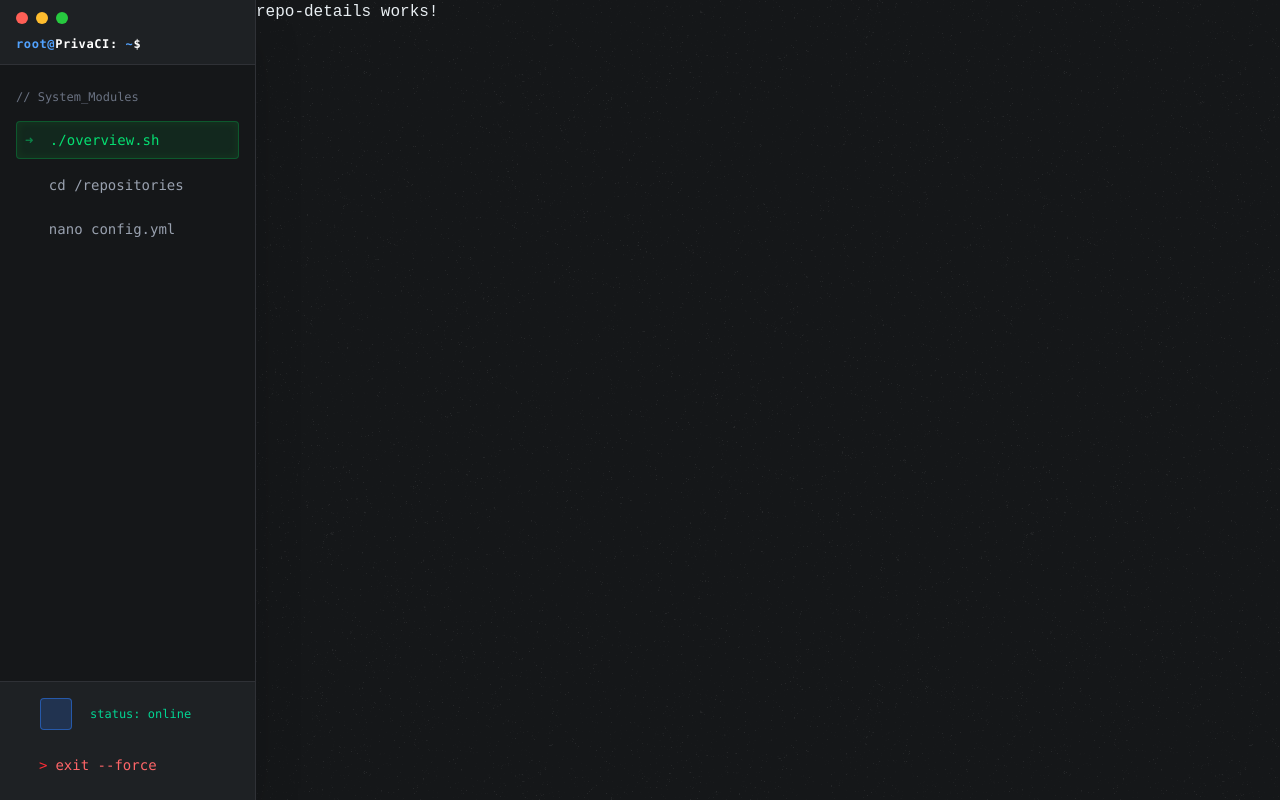
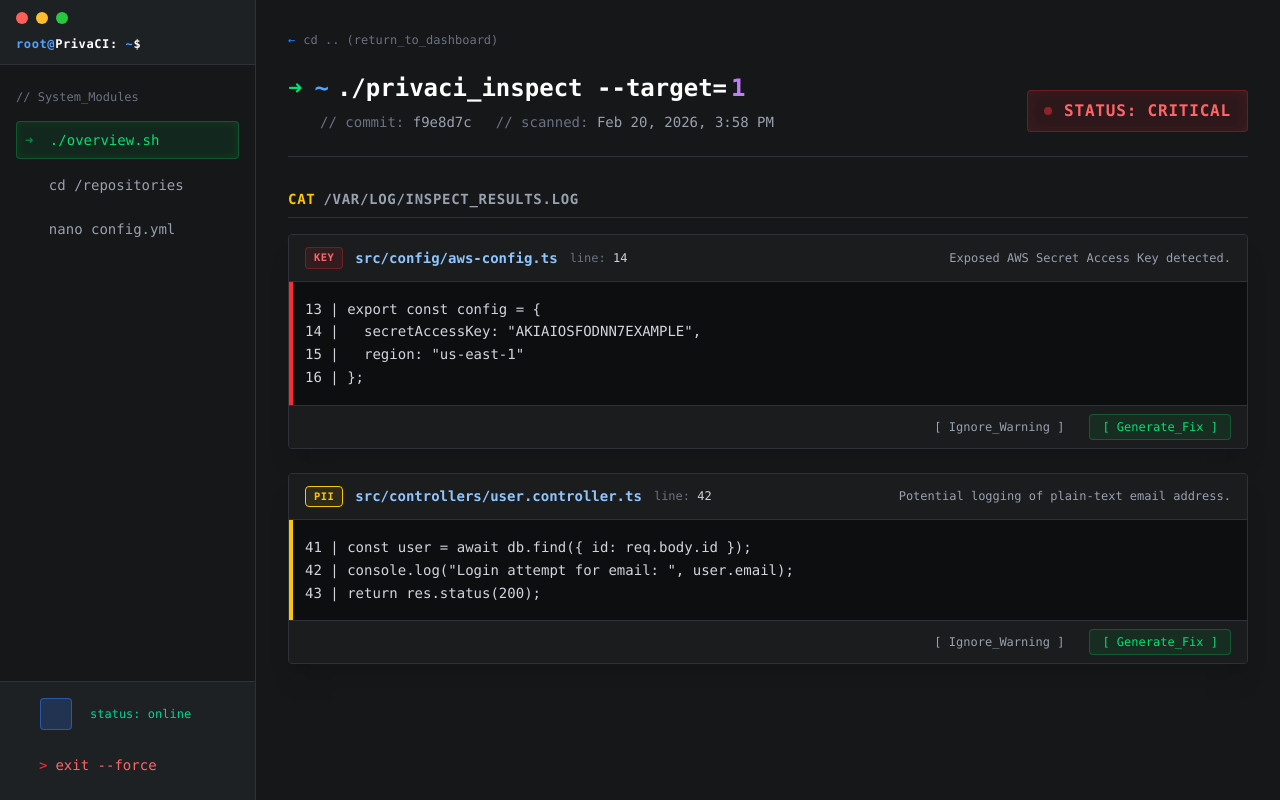
Before and after one commit to Dreckiez/PrivaCI, an Angular app in the folder frontend/PrivaCI/: page /repo/1 in a window 1280 px wide. Built offline with nearby package versions, Linux system fonts and the light colour scheme.

Commit message:
add: repo detail

```diff
--- /dev/null
+++ b/frontend/PrivaCI/src/app/components/scan-log/scan-log.html
@@ -0,0 +1,36 @@
+<div class="bg-[#1e2124] border border-[#2f3136] rounded shadow-xl overflow-hidden group hover:border-gray-500 transition-colors">
+
+    <div class="bg-[#1a1c1e] px-4 py-3 border-b border-[#2f3136] flex justify-between items-center">
+        <div class="flex items-center gap-3">
+            <span class="px-2 py-0.5 text-[0.65rem] font-bold uppercase tracking-wider rounded border"
+                    [class.bg-red-500/10]="log.severity === 'Critical'" [class.text-red-400]="log.severity === 'Critical'" [class.border-red-500/30]="log.severity === 'Critical'"
+                    [class.bg-yellow-500/10]="log.severity === 'Warning'" [class.text-yellow-400]="log.severity === 'Warning'" [class.border-yellow-500/30]="log.severity === 'Warning'">
+                {{ log.type }}
+            </span>
+            <span class="text-sm text-blue-300 font-bold">{{ log.file }}</span>
+            <span class="text-xs text-gray-500">line: <span class="text-gray-300">{{ log.line }}</span></span>
+        </div>
+
+        <div class="text-xs text-gray-400">
+            {{ log.description }}
+        </div>
+    </div>
+
+    <div class="p-4 bg-[#0d0e10] relative overflow-x-auto">
+        <div class="absolute top-0 left-0 w-1 h-full"
+                [class.bg-red-500]="log.severity === 'Critical'"
+                [class.bg-yellow-400]="log.severity === 'Warning'"></div>
+
+        <pre class="text-xs md:text-sm font-mono leading-relaxed text-gray-300"><code>{{ log.snippet }}</code></pre>
+    </div>
+
+    <div class="px-4 py-2 border-t border-[#2f3136] bg-[#1a1c1e] flex justify-end gap-3">
+        <button class="text-xs px-3 py-1 text-gray-400 hover:text-white hover:bg-[#2f3136] rounded transition-colors border border-transparent">
+            [ Ignore_Warning ]
+        </button>
+        <button class="text-xs px-3 py-1 bg-green-500/10 text-green-400 hover:bg-green-500 hover:text-black border border-green-500/30 rounded transition-all">
+            [ Generate_Fix ]
+        </button>
+    </div>
+
+</div>
--- a/frontend/PrivaCI/src/app/pages/repo-details/repo-details.html
+++ b/frontend/PrivaCI/src/app/pages/repo-details/repo-details.html
@@ -1 +1,79 @@
-<p>repo-details works!</p>
+<div class="flex-1 bg-[#151719] min-h-screen overflow-y-auto p-8 font-mono text-gray-300">
+
+    <div class="mb-6">
+        <a routerLink="/dashboard" class="text-xs text-gray-500 hover:text-blue-400 transition-colors flex items-center gap-2 w-fit group">
+            <span class="text-blue-500 group-hover:-translate-x-1 transition-transform">←</span> cd .. (return_to_dashboard)
+        </a>
+    </div>
+
+    <div class="mb-8 border-b border-[#2f3136] pb-6 flex justify-between items-end">
+        <div>
+            <h1 class="text-2xl font-bold text-white mb-2 flex items-center">
+                <span class="text-green-400 mr-3">➜</span>
+                <span class="text-blue-400 mr-2">~</span>
+                ./privaci_inspect --target=<span class="text-purple-400 ml-1">{{ repoId }}</span>
+            </h1>
+            <div class="text-gray-500 text-sm pl-8 flex gap-6">
+                <span>// commit: <span class="text-gray-400">{{ commitHash }}</span></span>
+                <span>// scanned: <span class="text-gray-400">{{ lastScanned | date:'MMM d, y, h:mm a' }}</span></span>
+            </div>
+        </div>
+
+        <div class="px-4 py-2 border border-red-500/30 bg-red-500/10 text-red-400 rounded flex items-center gap-3 shadow-[inset_0_0_15px_rgba(239,68,68,0.1)]">
+            <div class="w-2 h-2 rounded-full bg-red-500 animate-pulse"></div>
+            <span class="font-bold tracking-wider uppercase">Status: {{ repoStatus }}</span>
+        </div>
+    </div>
+
+    <h2 class="text-sm font-bold text-gray-400 uppercase tracking-wider mb-4 border-b border-[#2f3136] pb-2 flex items-center">
+        <span class="text-yellow-400 mr-2">cat</span> /var/log/inspect_results.log
+    </h2>
+
+    <div class="space-y-6">
+        @for (finding of findings; track finding.file + finding.line) {
+
+            <div class="bg-[#1e2124] border border-[#2f3136] rounded shadow-xl overflow-hidden group hover:border-gray-500 transition-colors">
+
+                <div class="bg-[#1a1c1e] px-4 py-3 border-b border-[#2f3136] flex justify-between items-center">
+                    <div class="flex items-center gap-3">
+                        <span class="px-2 py-0.5 text-[0.65rem] font-bold uppercase tracking-wider rounded border"
+                              [class.bg-red-500/10]="finding.severity === 'Critical'" [class.text-red-400]="finding.severity === 'Critical'" [class.border-red-500/30]="finding.severity === 'Critical'"
+                              [class.bg-yellow-500/10]="finding.severity === 'Warning'" [class.text-yellow-400]="finding.severity === 'Warning'" [class.border-yellow-500/30]="finding.severity === 'Warning'">
+                            {{ finding.type }}
+                        </span>
+                        <span class="text-sm text-blue-300 font-bold">{{ finding.file }}</span>
+                        <span class="text-xs text-gray-500">line: <span class="text-gray-300">{{ finding.line }}</span></span>
+                    </div>
+
+                    <div class="text-xs text-gray-400">
+                        {{ finding.description }}
+                    </div>
+                </div>
+
+                <div class="p-4 bg-[#0d0e10] relative overflow-x-auto">
+                    <div class="absolute top-0 left-0 w-1 h-full"
+                         [class.bg-red-500]="finding.severity === 'Critical'"
+                         [class.bg-yellow-400]="finding.severity === 'Warning'"></div>
+
+                    <pre class="text-xs md:text-sm font-mono leading-relaxed text-gray-300"><code>{{ finding.snippet }}</code></pre>
+                </div>
+
+                <div class="px-4 py-2 border-t border-[#2f3136] bg-[#1a1c1e] flex justify-end gap-3">
+                    <button class="text-xs px-3 py-1 text-gray-400 hover:text-white hover:bg-[#2f3136] rounded transition-colors border border-transparent">
+                        [ Ignore_Warning ]
+                    </button>
+                    <button class="text-xs px-3 py-1 bg-green-500/10 text-green-400 hover:bg-green-500 hover:text-black border border-green-500/30 rounded transition-all">
+                        [ Generate_Fix ]
+                    </button>
+                </div>
+
+            </div>
+
+        } @empty {
+            <div class="p-8 border border-green-500/30 bg-green-500/5 rounded text-center text-green-400 font-mono text-sm shadow-[inset_0_0_15px_rgba(34,197,94,0.1)]">
+                > System_Check: No vulnerabilities found in this repository. [VERIFIED]
+            </div>
+        }
+    </div>
+
+</div>
--- a/frontend/PrivaCI/src/app/pages/repo-details/repo-details.ts
+++ b/frontend/PrivaCI/src/app/pages/repo-details/repo-details.ts
@@ -1,11 +1,45 @@
-import { Component } from '@angular/core';
+import { Component, inject, OnInit } from '@angular/core';
+import { ActivatedRoute, RouterLink } from '@angular/router';
+import { CommonModule, DatePipe } from '@angular/common';
 
 @Component({
   selector: 'app-repo-details',
-  imports: [],
+  imports: [CommonModule, DatePipe, RouterLink],
   templateUrl: './repo-details.html',
   styleUrl: './repo-details.css',
 })
 export class RepoDetails {
+  private route = inject(ActivatedRoute);
 
+  repoId: string = '';
+
+  // Mock repository metadata
+  repoStatus = 'Critical';
+  commitHash = 'f9e8d7c';
+  lastScanned = new Date();
+
+  // Mock forensic findings
+  findings = [
+    {
+      type: 'KEY',
+      file: 'src/config/aws-config.ts',
+      line: 14,
+      severity: 'Critical',
+      description: 'Exposed AWS Secret Access Key detected.',
+      snippet: '13 | export const config = {\n14 |   secretAccessKey: "AKIAIOSFODNN7EXAMPLE",\n15 |   region: "us-east-1"\n16 | };'
+    },
+    {
+      type: 'PII',
+      file: 'src/controllers/user.controller.ts',
+      line: 42,
+      severity: 'Warning',
+      description: 'Potential logging of plain-text email address.',
+      snippet: '41 | const user = await db.find({ id: req.body.id });\n42 | console.log("Login attempt for email: ", user.email);\n43 | return res.status(200);'
+    }
+  ];
+
+  ngOnInit() {
+    // Extract the ID from the URL (e.g., 'backend-api')
+    this.repoId = this.route.snapshot.paramMap.get('id') || 'unknown-repo';
+  }
 }
```
Also changed, not shown: frontend/PrivaCI/src/app/components/scan-log/scan-log.ts (added, +12 -0 lines), frontend/PrivaCI/src/app/components/scan-log/scan-log.css (added), 1 other file (tests, documents, lock files or other folders).
